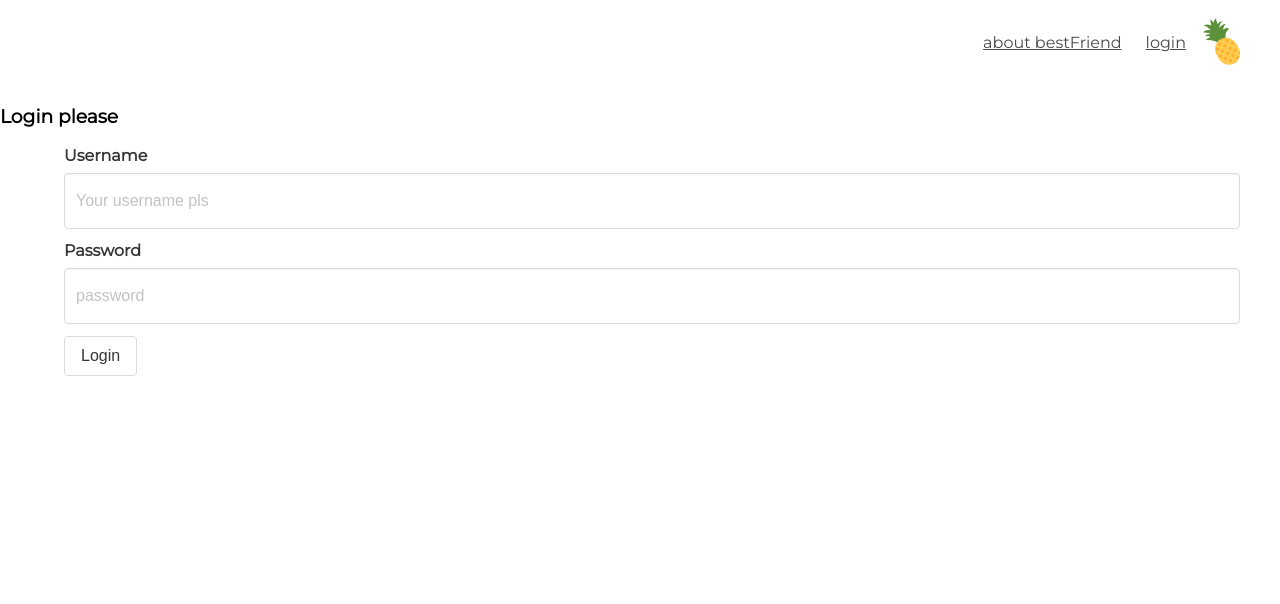
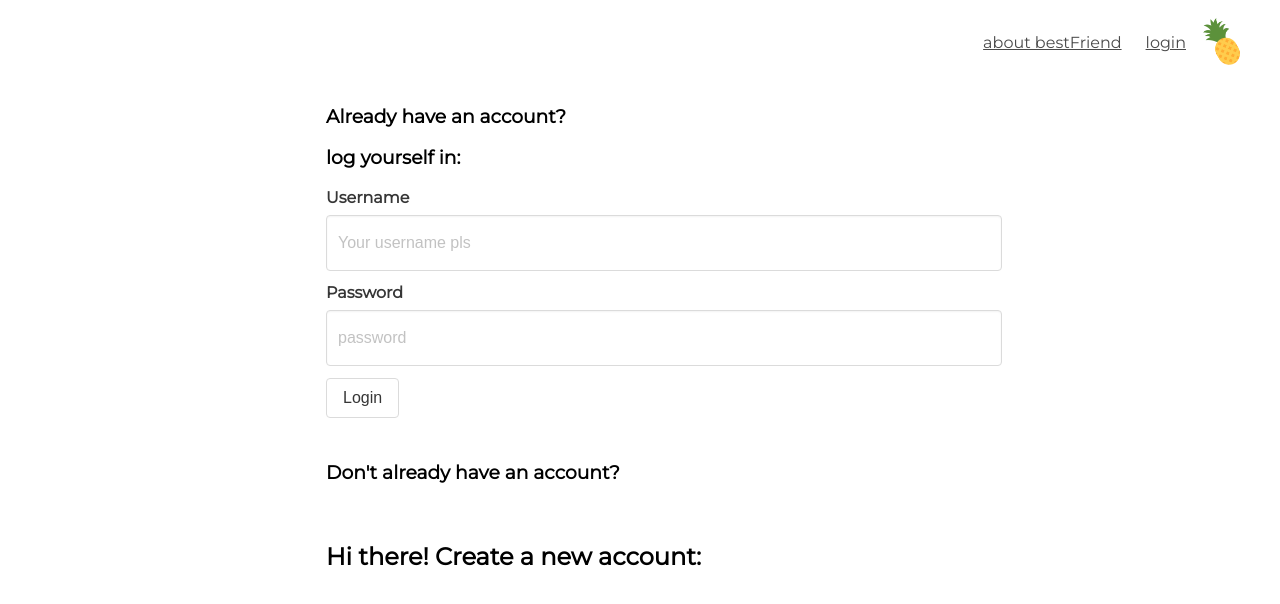
Before and after one commit to harumhelmy/best-friend-frontend, a React (Create React App) app: page /login in a window 1280 px wide. Shown: the top 604 px of the page. Built offline with nearby package versions, Linux system fonts and the light colour scheme.

Commit message:
fixed login

```diff
--- a/src/App.js
+++ b/src/App.js
@@ -2,10 +2,9 @@ import React, {Fragment} from 'react';
 import './App.scss';
 import './App.sass';
 import { Route, Switch, withRouter } from 'react-router-dom'
-import Login from './components/Login'
+import LoginContainer from './containers/LoginContainer'
 import Navbar from './components/Navbar'
 import Home from './containers/Home'
-import Signup from './components/Signup'
 import About from './components/About'
 import Calendar from './components/Calendar'
 import FriendPage from './containers/FriendPage'
@@ -30,10 +29,8 @@ class App extends React.Component {
       <Fragment>
         <Navbar />
           <Switch>
-            <Route exact path='/signup'
-              component={Signup} />
             <Route exact path='/login'
-              component={Login}/>
+              component={LoginContainer}/>
             <Route exact path='/home'
               component={Home}/>
             <Route exact path='/friends'
--- a/src/components/Login.js
+++ b/src/components/Login.js
@@ -28,7 +28,7 @@ class Login extends Component {
   render (){
     return (
       <Fragment>
-        <h3>Login please</h3>
+        <h3>log yourself in:</h3>
         <div className='container'>
 
           <form onSubmit={this.handleSubmit}>
@@ -72,4 +72,4 @@ const mapDispatchToProps = dispatch => {
   }
 }
 
-export default connect(null, mapDispatchToProps)(Login)
+export default withRouter(connect(null, mapDispatchToProps)(Login))
--- /dev/null
+++ b/src/containers/LoginContainer.js
@@ -0,0 +1,28 @@
+import React, {Fragment, Component} from 'react'
+import Login from '../components/Login'
+import Signup from '../components/Signup'
+import {withRouter} from 'react-router-dom'
+
+class LoginContainer extends Component {
+  render(){
+    return (
+      <Fragment>
+        <div className='columns is-mobile'>
+          <div className='column is-half is-offset-one-quarter'>
+            <h3>Already have an account?</h3>
+            <Login />
+          </div>
+        </div>
+        <div className='columns is-mobile'>
+          <div className='column is-half is-offset-one-quarter'>
+            <h3>Don't already have an account?</h3>
+            <br/>
+            <Signup />
+          </div>
+        </div>
+      </Fragment>
+    )
+  }
+}
+
+export default withRouter(LoginContainer)
```
